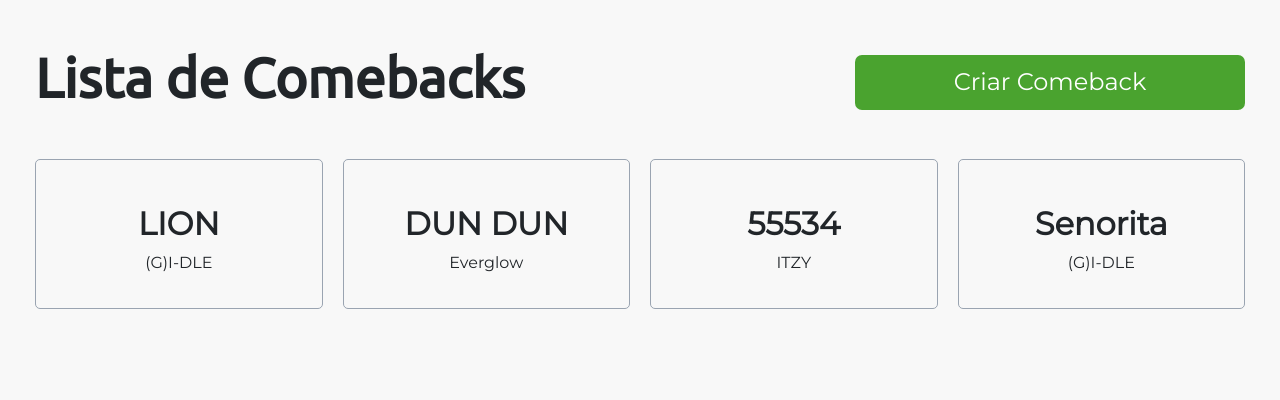
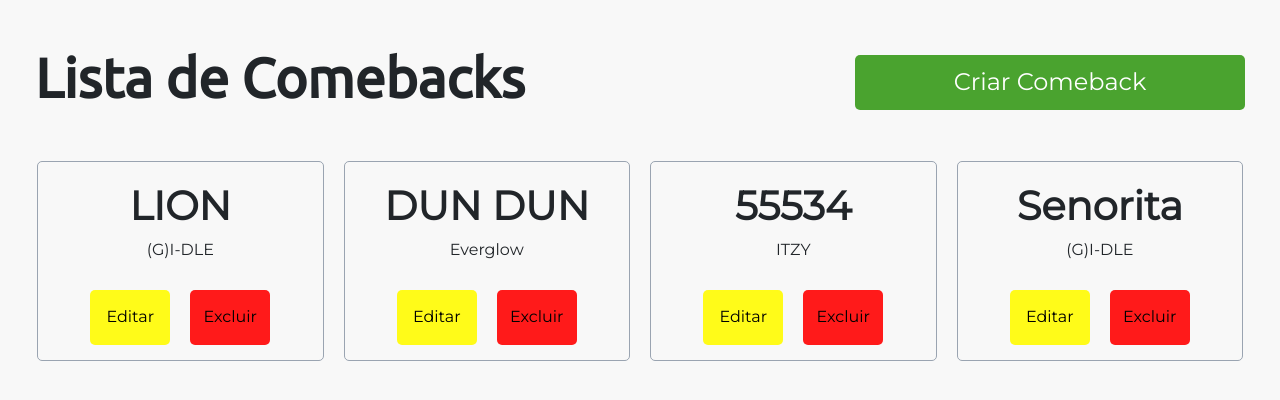
Before and after one commit to Bruno-Felix/CRUD_Grupos-Django, a Django app: page /comebacks in a window 1280 px wide. Shown: the part 65-465 px from the top of the page. Run offline with Django 3.2, Linux system fonts and the light colour scheme; data comes from the database, SQL or seed files in the repository; some libraries are stand-ins or nearby versions.

Commit message:
Inserindo botão Editar e Excluir nos Comebacks listados

```diff
--- a/novosGrupos/static/css/styleListaDeComebacks.css
+++ b/novosGrupos/static/css/styleListaDeComebacks.css
@@ -21,17 +21,20 @@
     text-align: center;
     color: #ffffff;
     background-color: #4AA32F;
-    border-radius: 7px;
+    border-radius: 5px;
     height: 55px;
     width: 390px;
     padding-top: 9px;
 }
 
 .botaoCriarComeback:hover{
-    background-color: #4AA32F;
+    height: 65px;
+    padding-top: 14px;
+
     color: #ffffff;
     text-decoration: none;
 }
+
 
 /* Flexbox da Listagem */
 .flexComebacks{
@@ -40,24 +43,70 @@
     display:flex;
     flex-wrap: wrap;
     max-width: 1250px;
-    padding: 10px;
+    padding: 12px;
 }
 
-.flexComebacks > div{
-    height: 150px;
+.Comeback{
+    height: 200px;
     font-size: medium;
-    cursor: pointer;
-    flex:1 1 200px;
-    text-align: center;
+    flex:1 1 250px;
     border-radius: 5px;
     border: 1px solid #9aa4b1;
-    padding-bottom: 20px;
-    padding-top: 45px;
     margin: 10px 10px 10px 10px;
 }
 
-.flexComebacks > div:hover{
-    background-color: #4AA32F;
-    transition: 0.3s;
-    color: #ffffff;
+.infosComeback{
+    top: 0;
+    padding-top: 20px;
+    text-align: center;
+    height: 110px;
 }
+
+.divBotoesComeback{
+    height: 90px;
+    top: 0px;
+    justify-content: center;
+    width: 100%;
+    display: flex;
+}
+
+.botaoEditarComeback{
+    align-self: center;
+    text-align: center;
+    padding-top: 15px;
+    height: 55px;
+    width: 80px;
+    border-radius: 5px;
+    color: #000000;
+    background-color: #FFFB19;
+}
+
+.botaoEditarComeback:hover{
+
+    height: 65px;
+    padding-top: 20px;
+
+    color: #000000;
+    text-decoration: none;
+}
+
+.botaoExcluirComeback{
+    align-self: center;
+    text-align: center;
+
+    margin-left: 20px;
+    padding-top: 15px;
+    height: 55px;
+    width: 80px;
+    border-radius: 5px;
+    color: #000000;
+    background-color: #ff1a1a;
+}
+
+.botaoExcluirComeback:hover{
+    height: 65px;
+    padding-top: 20px;
+
+    color: #000000;
+    text-decoration: none;
+}
--- a/novosGrupos/templates/grupos/listaDeComebacks.html
+++ b/novosGrupos/templates/grupos/listaDeComebacks.html
@@ -11,10 +11,17 @@
 
     {% for comeback in comebacks %}
 
-        <div>
-            <h2><strong> {{ comeback.nome }} </strong></h2>
+        <div class="Comeback">
+            <div class="infosComeback">
+                <h1><strong> {{ comeback.nome }} </strong></h1>
 
-            {{ comeback.grupo }}
+                {{ comeback.grupo }}
+            </div>
+
+            <div class="divBotoesComeback">
+                <a class="botaoEditarComeback" href="#">Editar</a>
+                <a class="botaoExcluirComeback"href="#">Excluir</a>
+            </div>
         </div>
 
     {% endfor %}
```
